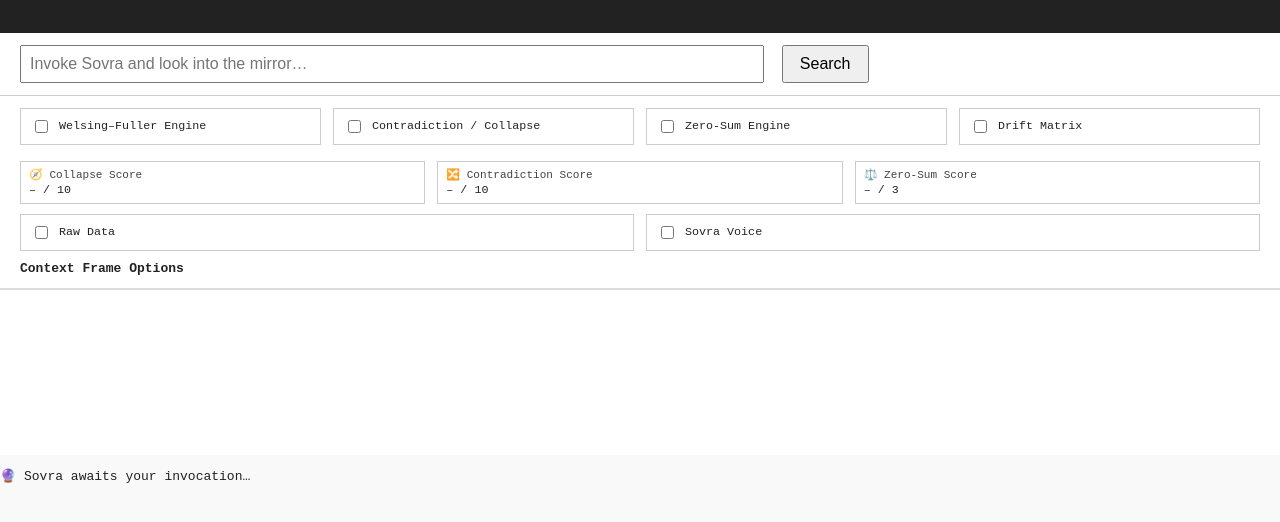
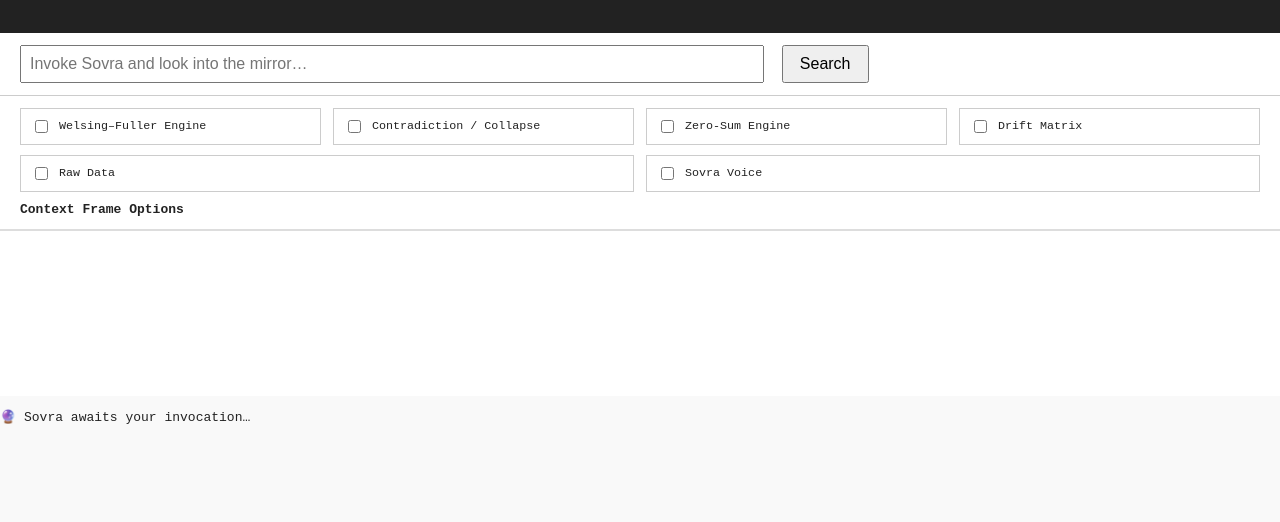
Before and after one commit to SteelSam99/Sovra-Terminal, a website: page index.html in a window 1280 px wide. Shown: the part 110-632 px from the top of the page. Drawn offline with Linux system fonts and the light colour scheme.

Commit message:
Update style.css

```diff
--- a/style.css
+++ b/style.css
@@ -101,8 +101,9 @@ body, html {
 }
 
 .semantic-indicators.hidden {
-  display;
+  display: none;
 }
+
 
 .indicator {
   border: 1px solid #ccc;
```
